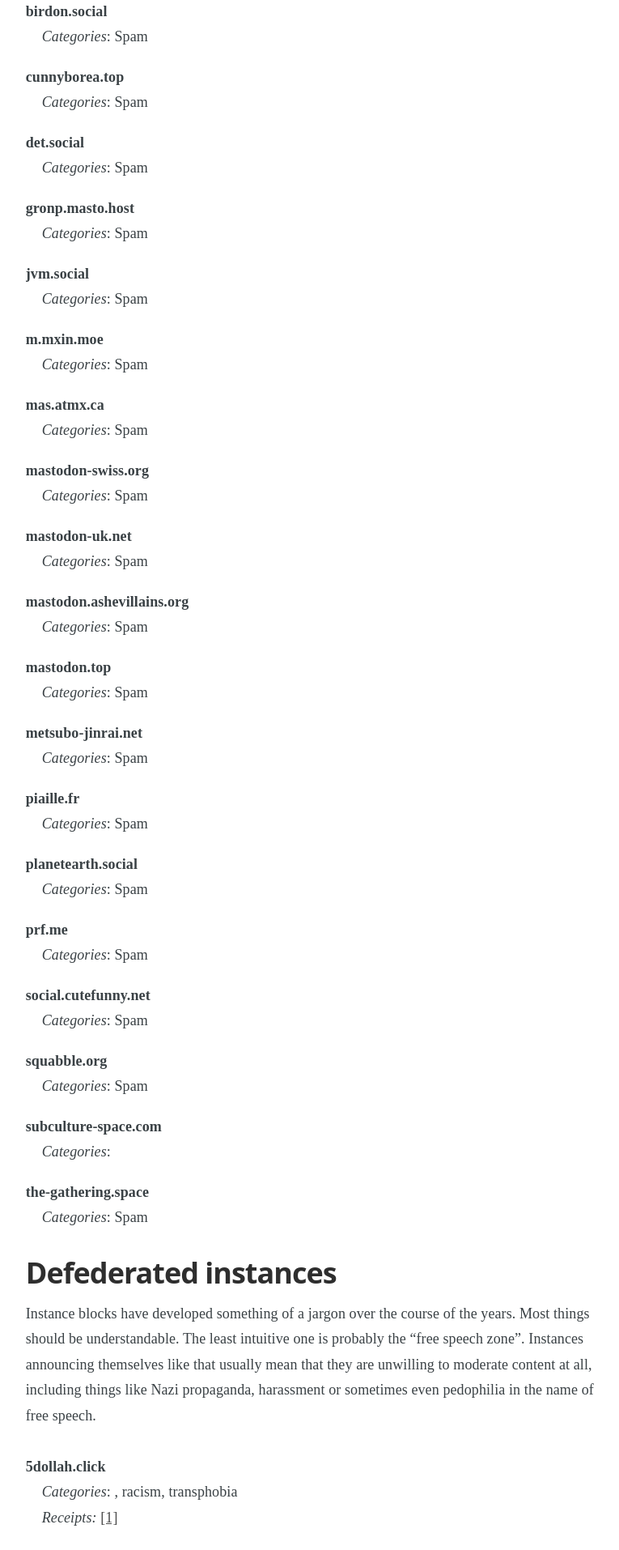
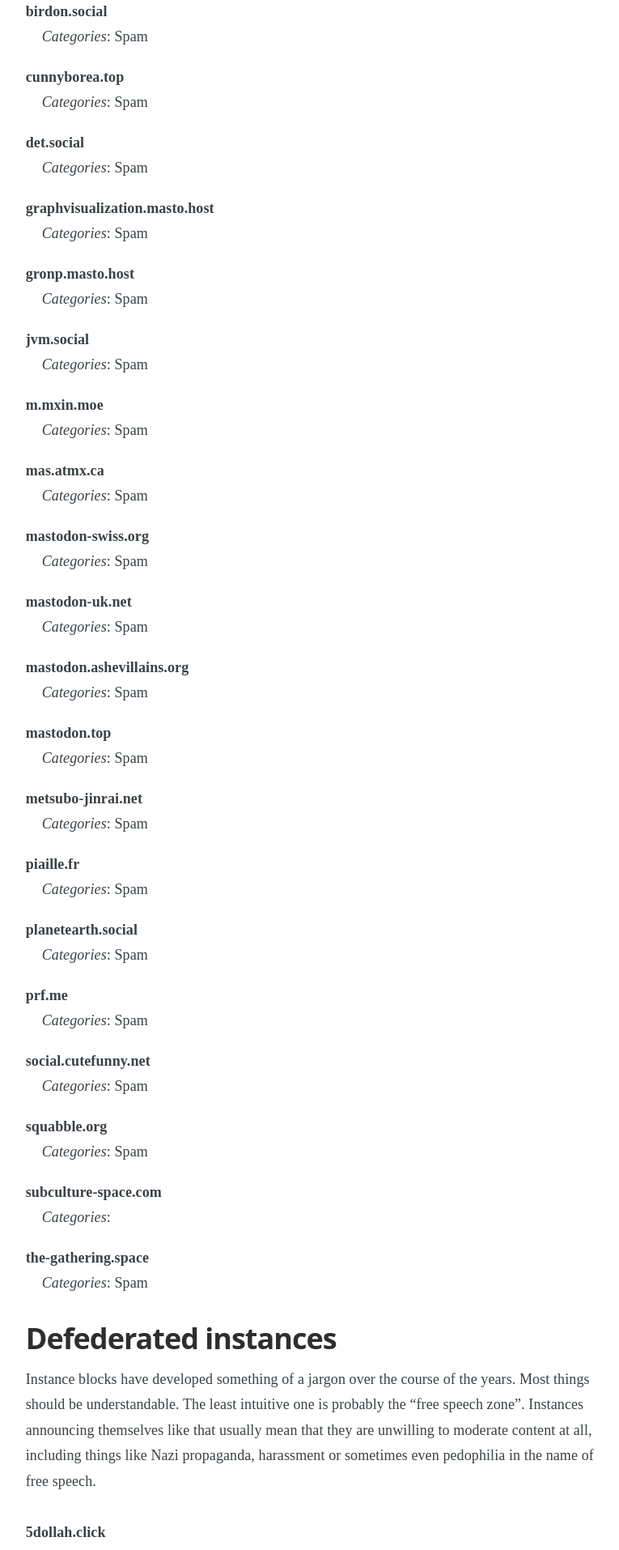
Before and after one commit to chaossocial/meta, a Jekyll site: the page built from federation.md, in a window 1280 px wide. Shown: the part 1235-3149 px from the top of the page at 81% size, without its empty margins (398-1163 px from the left). Built offline with Jekyll 4.4.1, drawn with Linux system fonts in a browser that asks for light colours; some of the changed text lies outside the part shown.

Commit message:
Limit graphvisualization.masto.host

```diff
--- a/_data/limited_instances.json
+++ b/_data/limited_instances.json
@@ -45,6 +45,15 @@
   },
   {
     "instance": "det.social",
+    "tags": [
+      "SPAM"
+    ],
+    "receipts": [],
+    "comment_en": "",
+    "comment_de": ""
+  },
+  {
+    "instance": "graphvisualization.masto.host",
     "tags": [
       "SPAM"
     ],
```
